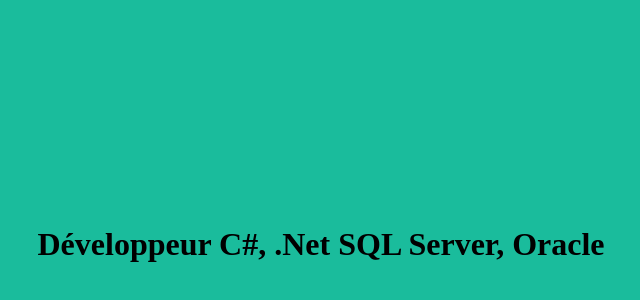
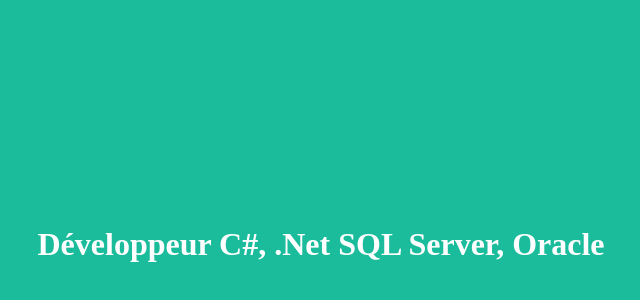
Before and after one commit to Jerry379-prog/CvEnLigne, a plain HTML site: page index.html in a window 1280 px wide. Shown: the part 48-348 px from the top of the page, without its empty margins (319-959 px from the left). Drawn offline with Linux system fonts and the light colour scheme.

Commit message:
midif color big title

```diff
--- a/index.html
+++ b/index.html
@@ -5,6 +5,6 @@
     <title></title>
   <head>
   <body style="background-color:#1abc9c">
-<h1 style="padding-top:20%; padding-bottom:20%; text-align:center;">Développeur C#, .Net SQL Server, Oracle</h1>
+<h1 style="padding-top:20%; padding-bottom:20%; text-align:center;color:#FFFFFF">Développeur C#, .Net SQL Server, Oracle</h1>
   </body>
 </html>
```
